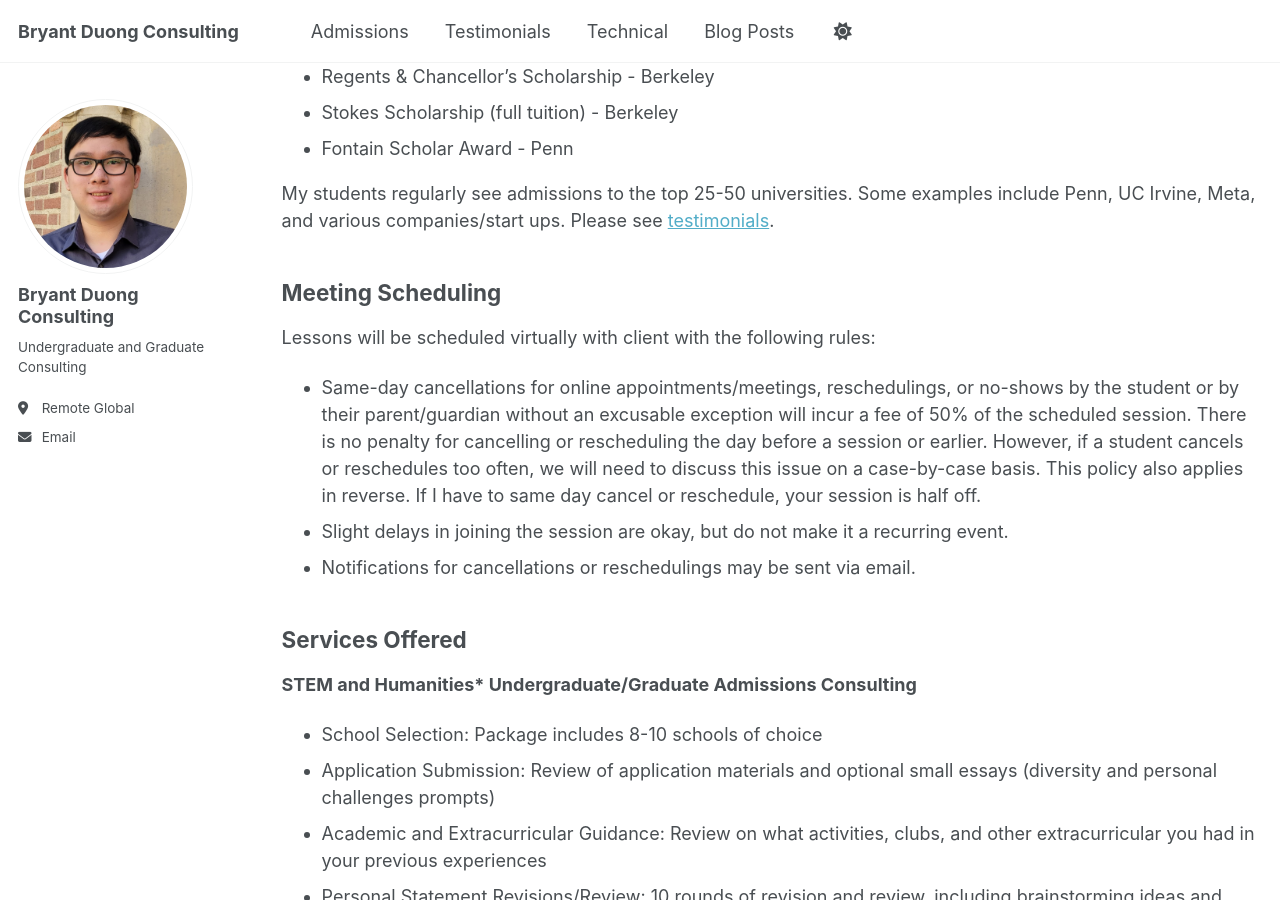
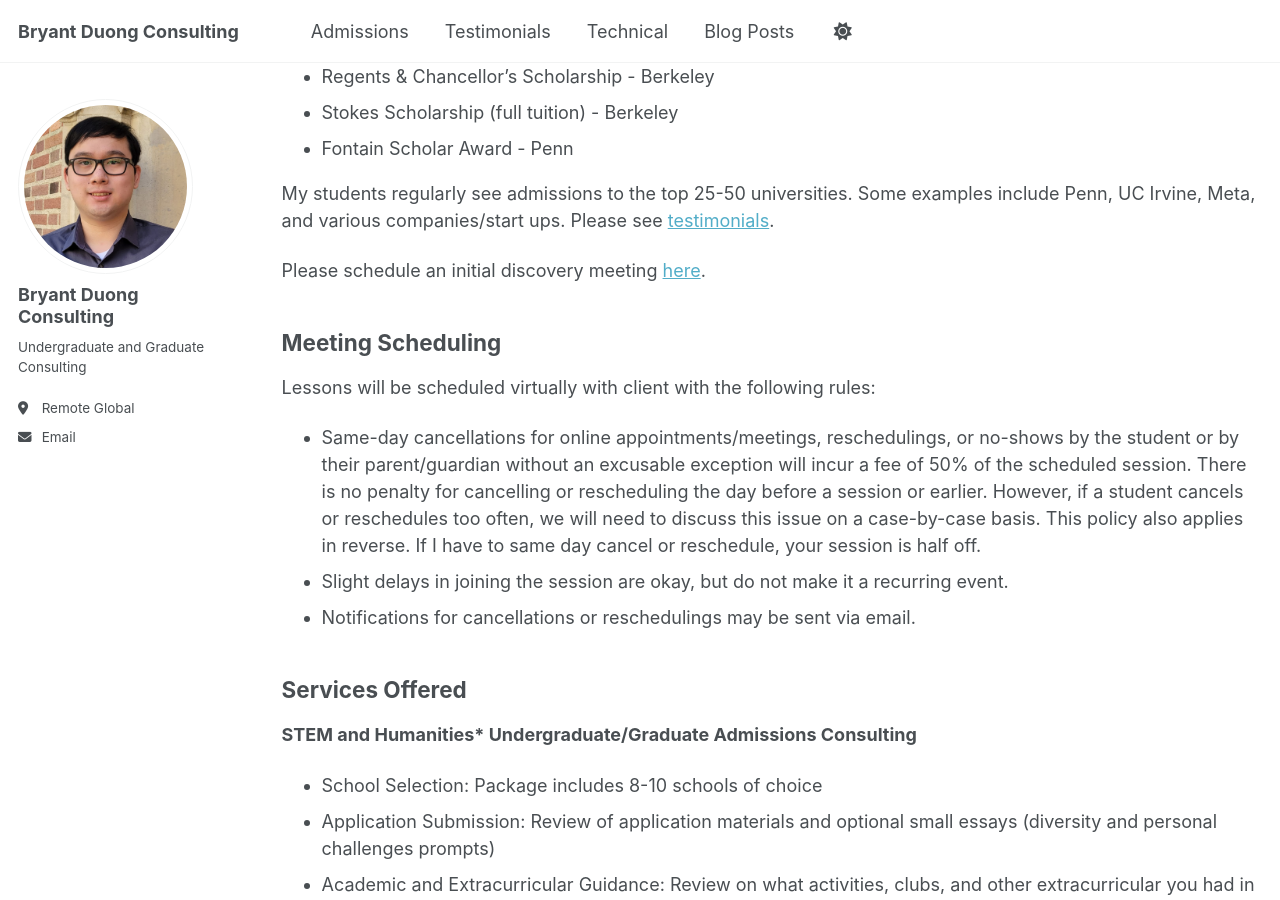
Before and after one commit to bryantduongconsulting/bryantduongconsulting.github.io, a Jekyll site: the page built from _pages/services.md, in a window 1280 px wide and 900 px high, scrolled down 653 px. Built offline with Jekyll 4.4.1, drawn with Linux system fonts in a browser that asks for light colours; a script that is not in the unit is left out.

Commit message:
Update site and paths

```diff
--- a/_pages/services.md
+++ b/_pages/services.md
@@ -20,6 +20,8 @@ I earned a BA in Cognitive Science at Berkeley, MBA at University of California
 * Fontain Scholar Award - Penn
 
 My students regularly see admissions to the top 25-50 universities. Some examples include Penn, UC Irvine, Meta, and various companies/start ups. Please see [testimonials](https://bryantduongconsulting.github.io/testimonials/).
+
+Please schedule an initial discovery meeting [here](https://calendly.com/bryanttduong/30min).
 
 ## Meeting Scheduling
 
```
